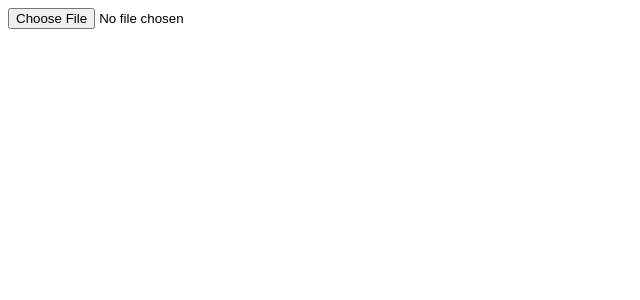
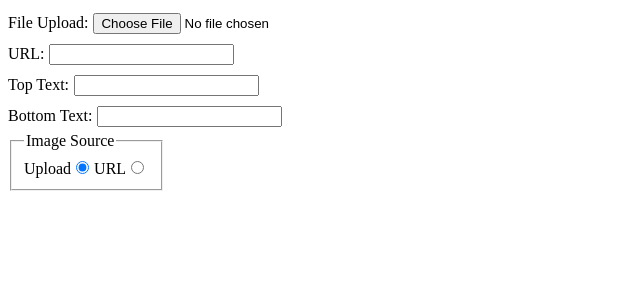
Before and after one commit to jwmcconnell/meme-generator, a React app: page / in a window 1280 px wide. Shown: the top 300 px of the page, without its empty margins (0-640 px from the left). Built offline with nearby package versions, Linux system fonts and the light colour scheme.

Commit message:
Switch which source the preview image shows with the radio buttons.

```diff
--- /dev/null
+++ b/src/components/App.css
@@ -0,0 +1,18 @@
+.App {
+  section {
+    label {
+      display: block;
+
+      input {
+        margin: 5px;
+      }
+    }
+
+    fieldset {
+      display: inline-block;
+      label {
+        display: inline-block;
+      }
+    }
+  }
+}
--- a/src/components/App.js
+++ b/src/components/App.js
@@ -1,15 +1,18 @@
 import React from 'react';
 import Preview from './Preview';
+
+import styles from './App.css';
 
 class App extends React.Component {
   state = {
     topText: '',
     bottomText: '',
-    imagePath: ''
+    imagePath: '',
+    imageUrl: '',
+    imageOption: 'upload'
   }
 
   updateFile = e => {
-    console.log(e.target.files);
     const reader = new FileReader();
 
     reader.readAsDataURL(e.target.files[0]);
@@ -19,12 +22,75 @@ class App extends React.Component {
     };
   }
 
+  updateUrl = e => {
+    this.setState({ imageUrl: e.target.value });
+  }
+
+  updateTopText = e => {
+    this.setState({ topText: e.target.value });
+  }
+
+  updateBottomText = e => {
+    this.setState({ bottomText: e.target.value });
+  }
+
+  updateImageOption = e => {
+    this.setState({ imageOption: e.target.value });
+  }
+
   render() {
     return (
-      <>
-        <input type="file" onChange={this.updateFile} />
-        <Preview image={this.state.imagePath} />
-      </>
+      <section className={styles.App}>
+        <section>
+
+          <label>File Upload:
+            <input type="file" onChange={this.updateFile} />
+          </label>
+
+          <label>URL:
+            <input type="text" onChange={this.updateUrl} />
+          </label>
+
+          <label>Top Text:
+            <input type="text" onChange={this.updateTopText} />
+          </label>
+
+          <label>Bottom Text:
+            <input type="text" onChange={this.updateBottomText} />
+          </label>
+
+          <fieldset>
+            <legend>Image Source</legend>
+
+            <label htmlFor="upload">Upload
+              <input
+                defaultChecked
+                required
+                name="file-source"
+                value="upload"
+                type="radio"
+                id="upload"
+                onChange={this.updateImageOption}
+              />
+            </label>
+
+            <label htmlFor="url">URL
+              <input
+                required
+                name="file-source"
+                value="url"
+                type="radio"
+                id="url"
+                onChange={this.updateImageOption}
+              />
+            </label>
+
+          </fieldset>
+
+        </section>
+
+        <Preview upload={this.state.imagePath} url={this.state.imageUrl} option={this.state.imageOption}/>
+      </section>
     );
   }
 }
--- a/src/components/Preview.js
+++ b/src/components/Preview.js
@@ -1,12 +1,16 @@
 import React from 'react';
 import PropTypes from 'prop-types';
 
-const Preview = ({ image }) => {
-  return <img src={image} />;
+const Preview = ({ upload, url, option }) => {
+  return (
+    <img src={option === 'upload' ? upload : url} />
+  );
 };
 
 Preview.propTypes = {
-  image: PropTypes.string.isRequired
+  upload: PropTypes.string.isRequired,
+  url: PropTypes.string.isRequired,
+  option: PropTypes.string.isRequired
 };
 
 export default Preview;
```
Also changed, not shown: 1 other file (tests, documents, lock files or other folders).
